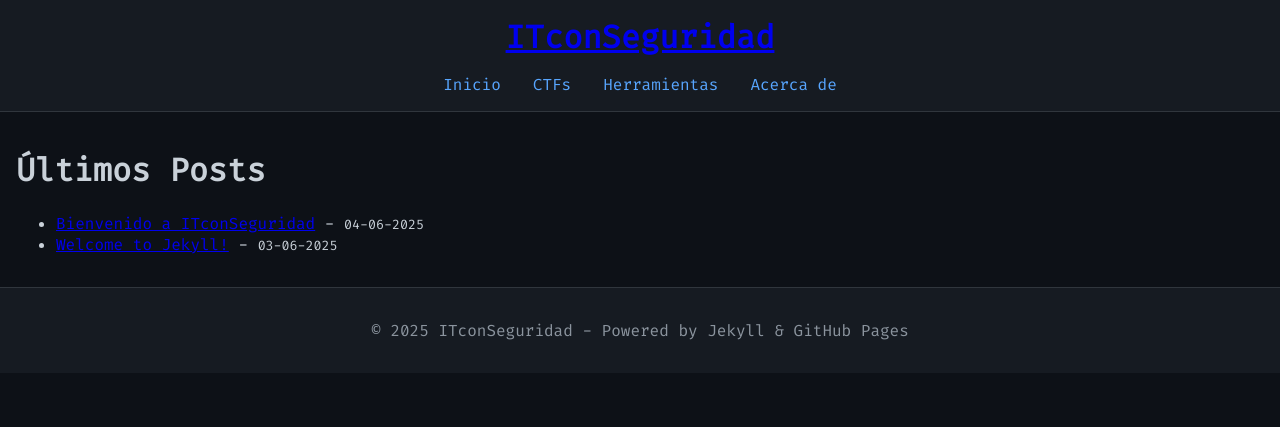
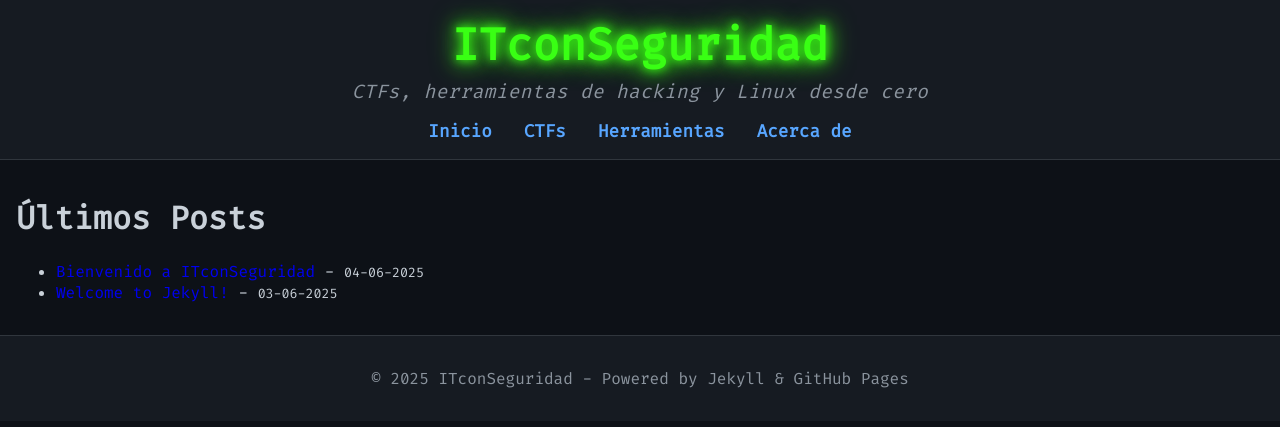
Before and after one commit to MrDhoko/mrdhoko.github.io, a Jekyll site: the page built from index.md, in a window 1280 px wide. Shown: the top 427 px of the page. Built offline with Jekyll 4.4.1, drawn with Linux system fonts in a browser that asks for light colours.

Commit message:
Mejoras inicio

```diff
--- a/_layouts/default.html
+++ b/_layouts/default.html
@@ -4,12 +4,14 @@
   <meta charset="UTF-8">
   <meta name="viewport" content="width=device-width, initial-scale=1.0">
   <title>{{ page.title }} | {{ site.title }}</title>
+  <link rel="icon" href="/favicon.ico" type="image/x-icon">
   <link rel="stylesheet" href="/assets/css/style.css">
   <link href="https://fonts.googleapis.com/css2?family=Fira+Code&display=swap" rel="stylesheet">
 </head>
 <body>
   <header>
-    <h1><a href="/">{{ site.title }}</a></h1>
+    <h1>{{ site.title }}</h1>
+    <p class="subtitulo">CTFs, herramientas de hacking y Linux desde cero</p>
     <nav>
       <ul>
         <li><a href="/">Inicio</a></li>
--- a/assets/css/style.css
+++ b/assets/css/style.css
@@ -17,8 +17,11 @@ header {
 }
 header h1 {
   margin: 0;
-  font-size: 2rem;
+  font-size: 2.8rem;
   text-align: center;
+  color: #39ff14;
+  text-shadow: 0 0 5px #39ff14, 0 0 10px #39ff14, 0 0 20px #39ff14;
+  animation: neonPulse 2s infinite;
   width: 100%;
 }
 nav ul {
@@ -30,14 +33,20 @@ nav ul {
   gap: 2rem;
   flex-wrap: wrap;
 }
+a {
+  text-decoration: none !important;
+}
 nav a {
   color: #58a6ff;
   text-decoration: none;
+  font-weight: bold;
+  font-size: 1.1rem;
   transition: all 0.3s ease;
 }
 nav a:hover {
   color: #39ff14;
   text-shadow: 0 0 5px #39ff14, 0 0 10px #39ff14, 0 0 20px #39ff14;
+  text-decoration: none;
 }
 main {
   padding: 1rem;
@@ -49,3 +58,25 @@ footer {
   padding: 1rem;
   border-top: 1px solid #30363d;
 }
+
+.subtitulo {
+  text-align: center;
+  font-size: 1.2rem;
+  color: #8b949e;
+  margin-top: 0.3rem;
+  margin-bottom: 1rem;
+  font-style: italic;
+  letter-spacing: 0.5px;
+}
+
+@keyframes neonPulse {
+  0% {
+    text-shadow: 0 0 5px #39ff14, 0 0 10px #39ff14, 0 0 20px #39ff14;
+  }
+  50% {
+    text-shadow: 0 0 10px #39ff14, 0 0 20px #39ff14, 0 0 30px #39ff14;
+  }
+  100% {
+    text-shadow: 0 0 5px #39ff14, 0 0 10px #39ff14, 0 0 20px #39ff14;
+  }
+}
```
Also changed, not shown: favicon.ico (added).
